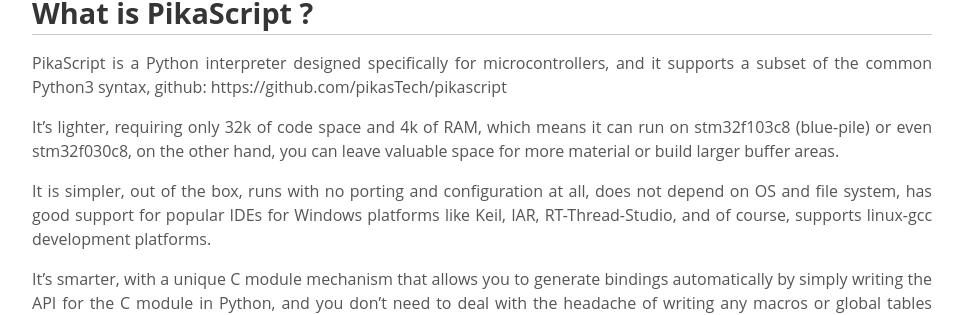
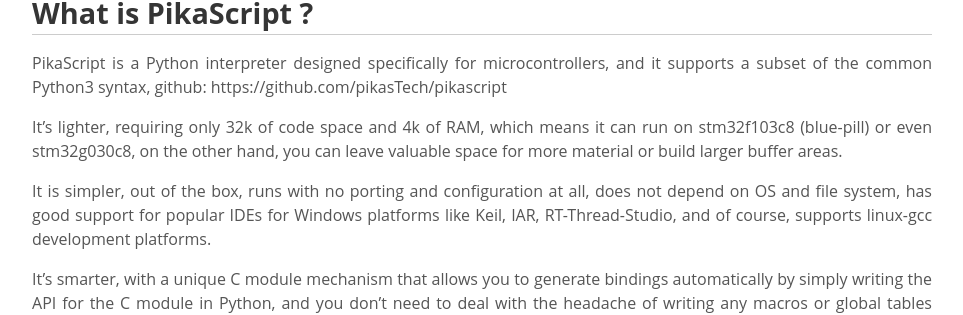
Before and after one commit to lvgl/blog, a Jekyll site: the page built from _posts/2022-08-24-pikascript-and-lvgl.md, in a window 1280 px wide. Shown: the part 322-637 px from the top of the page, without its empty margins (158-1121 px from the left). Built offline with Jekyll 4.4.1, drawn with Linux system fonts in a browser that asks for light colours; comment, search, counter and statistics services are not loaded.

Commit message:
Update 2022-08-24-pikascript-and-lvgl.md

```diff
--- a/_posts/2022-08-24-pikascript-and-lvgl.md
+++ b/_posts/2022-08-24-pikascript-and-lvgl.md
@@ -10,7 +10,7 @@
 
 PikaScript is a Python interpreter designed specifically for microcontrollers, and it supports a subset of the common Python3 syntax, github: https://github.com/pikasTech/pikascript
 
-It's lighter, requiring only 32k of code space and 4k of RAM, which means it can run on stm32f103c8 (blue-pile) or even stm32f030c8, on the other hand, you can leave valuable space for more material or build larger buffer areas.
+It's lighter, requiring only 32k of code space and 4k of RAM, which means it can run on stm32f103c8 (blue-pill) or even stm32g030c8, on the other hand, you can leave valuable space for more material or build larger buffer areas.
 
 It is simpler, out of the box, runs with no porting and configuration at all, does not depend on OS and file system, has good support for popular IDEs for Windows platforms like Keil, IAR, RT-Thread-Studio, and of course, supports linux-gcc development platforms.
 
```
